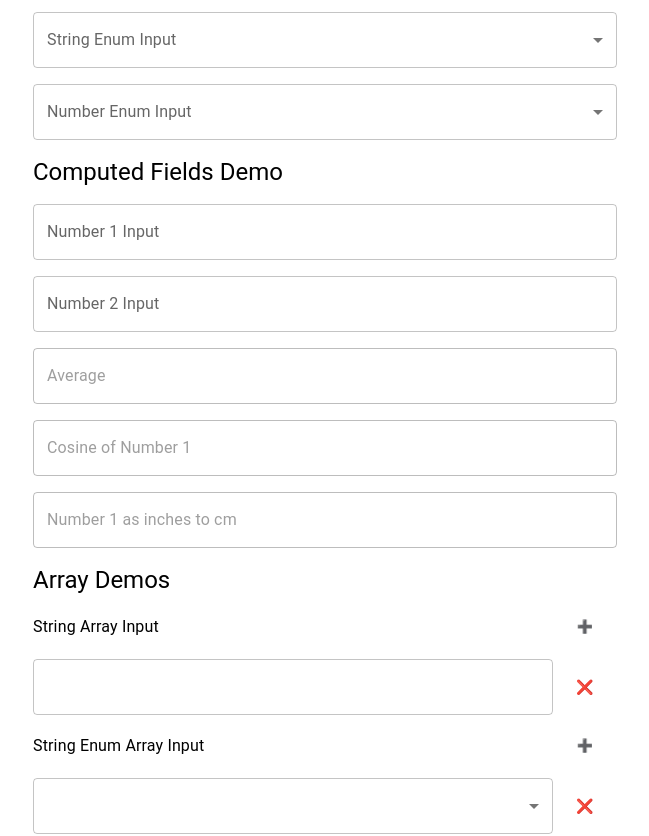
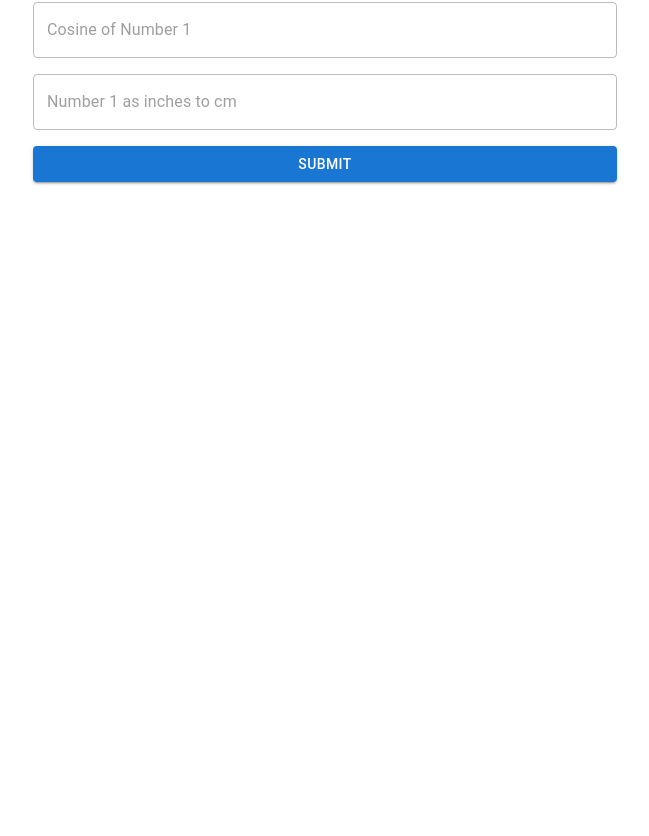
Before and after one commit to AndrewSmithDev/labnetik-test-prototype, a React (Vite) app in the folder proof-of-concept/client/: page / in a window 1280 px wide. Shown: the part 958-1794 px from the top of the page, without its empty margins (623-1272 px from the left). After the commit the page ends 1172 px from the top, so only its background shows below. Built offline with nearby package versions, Linux system fonts and the light colour scheme.

Commit message:
zod form validation

```diff
--- a/proof-of-concept/client/package.json
+++ b/proof-of-concept/client/package.json
@@ -10,6 +10,7 @@
     "test:watch": "jest --watchAll"
   },
   "dependencies": {
+    "@hookform/resolvers": "^2.8.8",
     "ramda": "^0.28.0",
     "react": "^18.0.0",
     "react-dom": "^18.0.0"
--- /dev/null
+++ b/proof-of-concept/client/src/example/example-test-config2.ts
@@ -0,0 +1,121 @@
+import { TestConfig } from "../type";
+
+export const exampleConfig2: TestConfig = {
+  title: "Example Test Configuration 1",
+  stages: ["creation", "submission"],
+  sections: [
+    {
+      type: "section",
+      name: "additionalSections",
+      label: "Additional  Section",
+      fields: [
+        {
+          type: "boolean",
+          label: "Boolean Input",
+          name: "boolean",
+          tooltip: "Tooltip for Boolean Input",
+        },
+        {
+          type: "number",
+          label: "Number Input",
+          name: "number",
+          tooltip: "Tooltip for Number Input",
+        },
+        {
+          type: "date",
+          label: "Date Input",
+          name: "date",
+          tooltip: "Tooltip for Date Input",
+        },
+        {
+          type: "date-time",
+          label: "Date Time Input",
+          name: "dateTime",
+          tooltip: "Tooltip for Date Time Input",
+        },
+        {
+          type: "time",
+          label: "Time Input",
+          name: "time",
+          tooltip: "Tooltip for Time Input",
+        },
+        {
+          type: "string",
+          label: "String Input",
+          name: "string",
+          tooltip: "Tooltip for String Input",
+        },
+        {
+          type: "enum",
+          options: { type: "string", values: ["a", "b", "c"] },
+          label: "String Enum Input",
+          name: "strEnum",
+          tooltip: "Tooltip for String Enum Input",
+        },
+        {
+          type: "enum",
+          options: { type: "number", values: [10, 20, 30] },
+          label: "Number Enum Input",
+          name: "numEnum",
+          tooltip: "Tooltip for Number Enum Input",
+        },
+      ],
+    },
+    {
+      type: "section",
+      name: "computedExample",
+      label: "Computed Fields Demo",
+      fields: [
+        {
+          type: "number",
+          label: "Number 1 Input",
+          name: "number1",
+          tooltip: "Tooltip for Number 1 Input",
+        },
+        {
+          type: "number",
+          label: "Number 2 Input",
+          name: "number2",
+          tooltip: "Tooltip for Number 2 Input",
+        },
+        {
+          type: "computed",
+          label: "Average",
+          name: "computed",
+          tooltip: "Tooltip for Average",
+          equation: {
+            expression: "(x + y) / 2",
+            scope: {
+              x: ["computedExample", "number1"],
+              y: ["computedExample", "number2"],
+            },
+          },
+        },
+        {
+          type: "computed",
+          label: "Cosine of Number 1",
+          name: "cos",
+          tooltip: "Tooltip for Cosine of Number 1",
+          equation: {
+            expression: "cos(x)",
+            scope: {
+              x: ["computedExample", "number1"],
+            },
+          },
+        },
+        {
+          type: "computed",
+          label: "Number 1 as inches to cm",
+          name: "computedExample",
+          tooltip: "Tooltip for Number 1 as inches to cm",
+          equation: {
+            expression: "x inch to cm",
+            scope: {
+              x: ["computedExample", "number1"],
+            },
+          },
+        },
+      ],
+    },
+  ],
+};
--- a/proof-of-concept/client/src/example/index.ts
+++ b/proof-of-concept/client/src/example/index.ts
@@ -1 +1,2 @@
 export * from "./example-test-config1";
+export * from "./example-test-config2";
--- a/proof-of-concept/client/src/form/form-generator.tsx
+++ b/proof-of-concept/client/src/form/form-generator.tsx
@@ -1,9 +1,12 @@
-import { Typography } from "@mui/material";
+import { Button, Typography } from "@mui/material";
 import { FormProvider, useForm } from "react-hook-form";
+import { zodResolver } from "@hookform/resolvers/zod";
 import { TestConfig } from "../type";
 import { ArraySection } from "./array-section";
 import { FormSection } from "./form-section";
 import { InlineArraySection } from "./inputs";
+import { zodSchemaGenerator } from "../schema";
+import { useEffect } from "react";
 
 export type FormGeneratorProps = {
   config: TestConfig;
@@ -12,14 +15,21 @@ export type FormGeneratorProps = {
 export const FormGenerator = ({ config }: FormGeneratorProps) => {
   const { sections } = config;
 
-  const methods = useForm();
+  const zodSchema = zodSchemaGenerator(config);
+
+  // console.log(zodSchema);
+
+  const methods = useForm({ resolver: zodResolver(zodSchema) });
+  // const methods = useForm();
+
+  const { errors } = methods.formState;
 
   // const values = methods.watch();
-  // useEffect(() => {
-  //   console.log(values);
-  // }, [values]);
+  useEffect(() => {
+    console.log({ errors });
+  }, [errors]);
 
-  const onSubmit = console.log;
+  const onSubmit = (data: any) => console.log({ data });
 
   return (
     <div style={{ width: "50%" }}>
@@ -35,6 +45,9 @@ export const FormGenerator = ({ config }: FormGeneratorProps) => {
               return <InlineArraySection config={section} />;
             return <ArraySection config={section} />;
           })}
+          <Button type="submit" variant="contained" fullWidth>
+            Submit
+          </Button>
         </form>
       </FormProvider>
     </div>
--- /dev/null
+++ b/proof-of-concept/client/src/schema/index.ts
@@ -0,0 +1 @@
+export * from "./zod-generator";
--- a/proof-of-concept/client/src/schema/zod-generator.ts
+++ b/proof-of-concept/client/src/schema/zod-generator.ts
@@ -1,3 +1,123 @@
-import { TestConfig } from "../type";
+import { z } from "zod";
+import {
+  TestConfig,
+  CustomDateConfig,
+  CustomDateTimeConfig,
+  CustomTimeConfig,
+  CustomStringConfig,
+  CustomNumberConfig,
+  CustomArraySection,
+  CustomComputedConfig,
+  CustomBooleanConfig,
+  CustomStringEnumConfig,
+  CustomNumberEnumConfig,
+  CustomArrayConfig,
+  CustomInlineArraySectionConfig,
+  SectionConfig,
+} from "../type";
 
-export const zodGenerator = (config: TestConfig) => {};
+export const createDateSchema = (
+  config: CustomDateConfig | CustomDateTimeConfig
+) => {
+  return z.date().optional();
+};
+
+export const createDateTimeSchema = (config: CustomDateTimeConfig) => {
+  return z.date().optional();
+};
+
+export const createTimeSchema = (config: CustomTimeConfig) => {
+  return z.date().optional();
+};
+
+export const createStringSchema = (config: CustomStringConfig) => {
+  return z.string().optional();
+};
+
+export const createNumberSchema = (config: CustomNumberConfig) => {
+  return z.number().optional();
+};
+
+export const createBooleanSchema = (config: CustomBooleanConfig) => {
+  return z.boolean().optional();
+};
+
+export const createStringEnumSchema = (config: CustomStringEnumConfig) => {
+  return z.enum(config.options.values as any).optional();
+};
+
+export const createNumberEnumSchema = (config: CustomNumberEnumConfig) => {
+  return z.enum(config.options.values as any).optional();
+};
+
+export const createArraySchema = ({ config }: CustomArrayConfig) => {
+  let nestedSchema: z.ZodTypeAny;
+
+  if (config.type === "date") nestedSchema = createDateSchema(config);
+  else if (config.type === "date-time")
+    nestedSchema = createDateTimeSchema(config);
+  else if (config.type === "time") nestedSchema = createTimeSchema(config);
+  else if (config.type === "string") nestedSchema = createStringSchema(config);
+  else if (config.type === "number") nestedSchema = createNumberSchema(config);
+  else if (config.type === "enum" && config.options.type === "string")
+    nestedSchema = createStringEnumSchema(config as CustomStringEnumConfig);
+  // if (config.type === "enum" && config.options.type === "number")
+  else nestedSchema = createNumberEnumSchema(config as CustomNumberEnumConfig);
+
+  return z.array(nestedSchema).optional();
+};
+
+export const createArraySectionSchema = (config: CustomArraySection) => {
+  return z.any().optional();
+};
+
+export const createInlineArraySectionSchema = (
+  config: CustomInlineArraySectionConfig
+) => {
+  return z.any().optional();
+};
+
+export const createSectionSchema = (config: SectionConfig) => {
+  const fieldSchemas = config.fields.reduce((output, field) => {
+    let nestedSchema: z.ZodTypeAny;
+
+    if (field.type === "date") nestedSchema = createDateSchema(field);
+    else if (field.type === "date-time")
+      nestedSchema = createDateTimeSchema(field);
+    else if (field.type === "time") nestedSchema = createTimeSchema(field);
+    else if (field.type === "string") nestedSchema = createStringSchema(field);
+    else if (field.type === "number") nestedSchema = createNumberSchema(field);
+    else if (field.type === "boolean")
+      nestedSchema = createBooleanSchema(field);
+    else if (field.type === "array") nestedSchema = createArraySchema(field);
+    else if (field.type === "enum" && field.options.type === "string")
+      nestedSchema = createStringEnumSchema(field as CustomStringEnumConfig);
+    else if (field.type === "enum" && field.options.type === "number")
+      nestedSchema = createNumberEnumSchema(field as CustomNumberEnumConfig);
+    else if (field.type === "computed") return output;
+    else throw new Error("Unknown field type:" + (field as any).type);
+
+    output[field.name] = nestedSchema;
+    return output;
+  }, {} as Record<string, z.ZodTypeAny>);
+
+  return z.object(fieldSchemas).optional();
+};
+
+export const zodSchemaGenerator = (config: TestConfig) => {
+  const sectionSchemas = config.sections.reduce((output, section) => {
+    let nestedSchema: z.ZodTypeAny;
+
+    if (section.type === "section") nestedSchema = createSectionSchema(section);
+    else if (section.type === "array-section")
+      nestedSchema = createArraySectionSchema(section);
+    else if (section.type === "inline-array-section")
+      nestedSchema = createInlineArraySectionSchema(section);
+    else throw new Error("invalid section type:" + (section as any).type);
+
+    output[section.name] = nestedSchema;
+    return output;
+  }, {} as Record<string, z.ZodTypeAny>);
+
+  return z.object(sectionSchemas).optional();
+};
--- a/proof-of-concept/client/src/wrapper/wrapper.tsx
+++ b/proof-of-concept/client/src/wrapper/wrapper.tsx
@@ -1,10 +1,10 @@
 import { useState } from "react";
 import { ConfigEditor } from "../config-editor/config-editor";
-import { exampleConfig1 } from "../example";
+import { exampleConfig2 } from "../example";
 import { FormGenerator } from "../form";
 
 export const Wrapper = () => {
-  const [config, setConfig] = useState(exampleConfig1);
+  const [config, setConfig] = useState(exampleConfig2);
   return (
     <div style={{ display: "flex", gap: 32, margin: 32 }}>
       <ConfigEditor config={config} setConfig={setConfig} />
```
Also changed, not shown: 2 other files (tests, documents, lock files or other folders).
